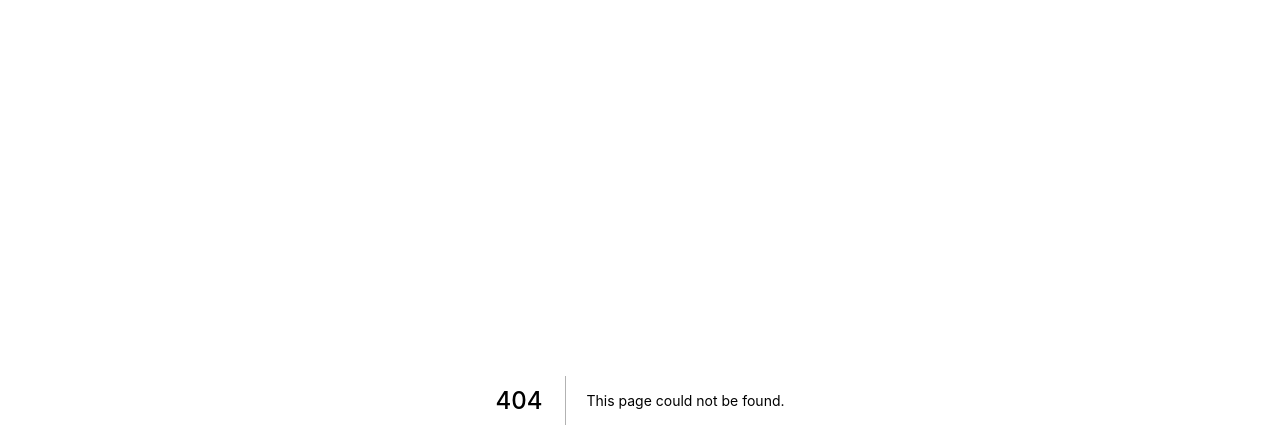
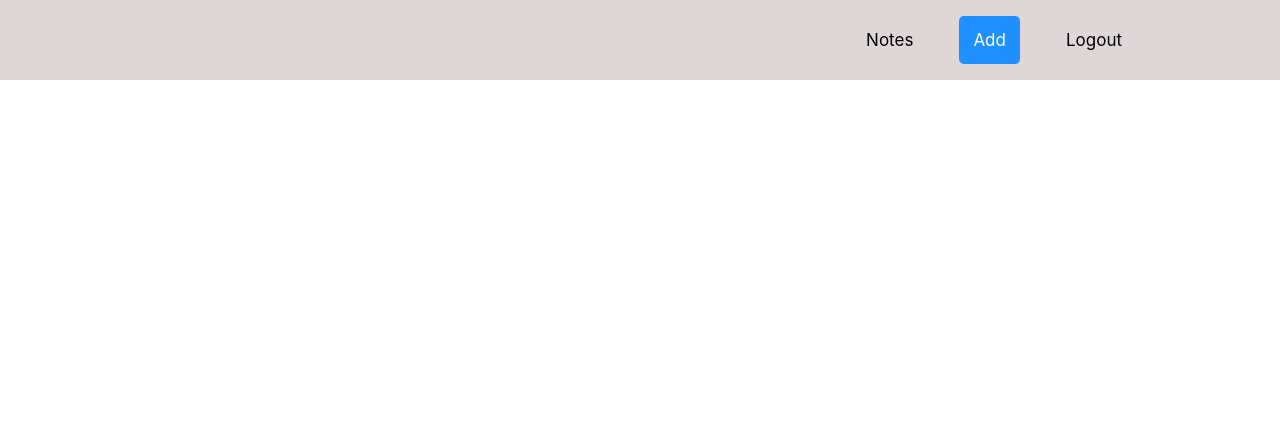
Before and after one commit to richujain/Notes, a Next.js app: page /addnote in a window 1280 px wide. Before the commit this address had no page. Shown: the top 448 px of the page. Built offline with nearby package versions, Linux system fonts and the light colour scheme.

Commit message:
NavBar implemented

```diff
--- /dev/null
+++ b/components/NavBar/NavBar.module.css
@@ -0,0 +1,33 @@
+.header {
+    display: flex;
+    flex-direction: row;
+    flex: 1;
+    float: right;
+    width: 100%;
+    height: 5rem;
+    padding: 0 10%;
+    justify-content: flex-end;
+    background-color: rgb(223, 215, 215);
+}
+
+.header a {
+    margin: 1rem;
+    display: inline-block;
+    color: black;
+    text-align: center;
+    padding: 14px;
+    text-decoration: none;
+    font-size: 17px;
+    border-radius: 5px;
+
+  }
+
+  .header a:hover {
+    background-color: rgb(104, 103, 103);
+    color: white;
+  }
+
+  .header a.active {
+    background-color: dodgerblue;
+    color: white;
+  }
--- /dev/null
+++ b/components/NavBar/NavBar.tsx
@@ -0,0 +1,29 @@
+import classes from "./NavBar.module.css";
+import Link from "next/link";
+import { useRouter } from "next/router";
+
+export default function NavBar() {
+  const router = useRouter();
+  const currentRoute = router.pathname;
+  console.log(currentRoute);
+//   const className = currentRoute == "/allnotes" ? "classes.active" : "classes.active"
+  const className = "classes.active"
+  console.log(className);
+
+  return (
+    <header className={classes.header}>
+      <Link href="/allnotes">
+        <a className={currentRoute == "/allnotes" ? classes.active : ""} href="/allnotes">
+          Notes
+        </a>
+      </Link>
+
+      <Link href="/addnote">
+        <a className={currentRoute == "/addnote" ? classes.active : ""}>Add </a>
+      </Link>
+      <Link href="/allnotes/asd">
+        <a href="/allnotes/">Logout</a>
+      </Link>
+    </header>
+  );
+}
--- a/package.json
+++ b/package.json
@@ -14,7 +14,8 @@
     "next": "12.3.0",
     "react": "18.2.0",
     "react-dom": "18.2.0",
-    "react-transition-group": "^4.4.5"
+    "react-transition-group": "^4.4.5",
+    "styled-components": "^5.3.5"
   },
   "devDependencies": {
     "@types/node": "18.7.16",
--- /dev/null
+++ b/pages/addnote/index.tsx
@@ -0,0 +1,8 @@
+import React from 'react'
+import NavBar from '../../components/NavBar/NavBar'
+
+export default function AddNote() {
+  return (
+    <NavBar />
+  )
+}
--- a/pages/allnotes/index.tsx
+++ b/pages/allnotes/index.tsx
@@ -2,6 +2,7 @@ import { useContext, useEffect } from "react";
 import Button from "../../components/UI/Button/Button";
 import AuthContext from "../../store/auth-context";
 import { useRouter } from "next/router";
+import NavBar from "../../components/NavBar/NavBar";
 
 export default function AllNotes() {
   const router = useRouter();
@@ -20,8 +21,8 @@ export default function AllNotes() {
   return (
     <div>
         <div>
-          All Notes
-          <Button onClick={logoutHandler}>Logout</Button>
+          <NavBar />
+          {/* <Button onClick={logoutHandler}>Logout</Button> */}
         </div>
     </div>
   );
```
Also changed, not shown: pages/allnotes/[noteId]/index.tsx (added, +7 -0 lines), 2 other files (tests, documents, lock files or other folders).
